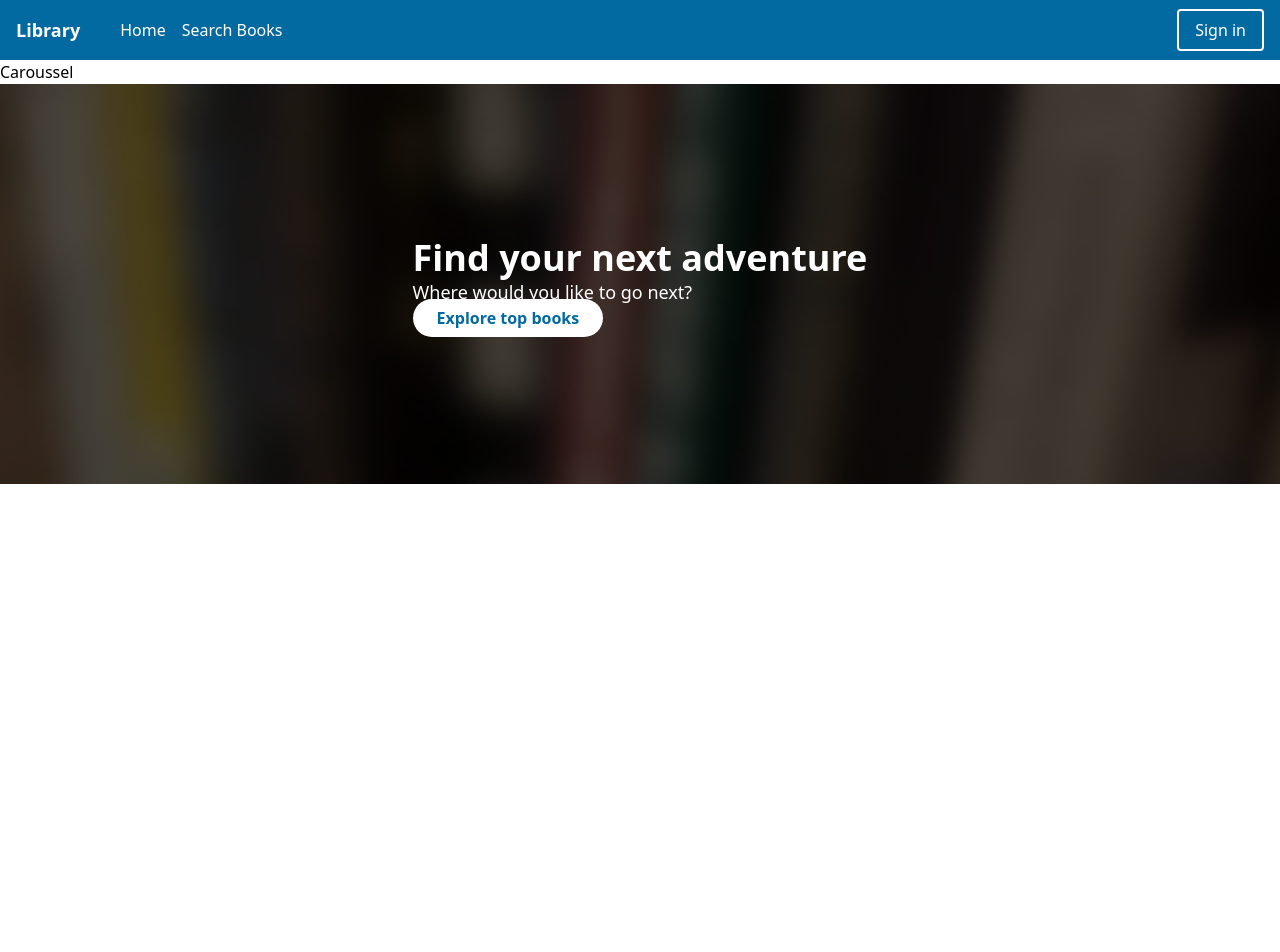
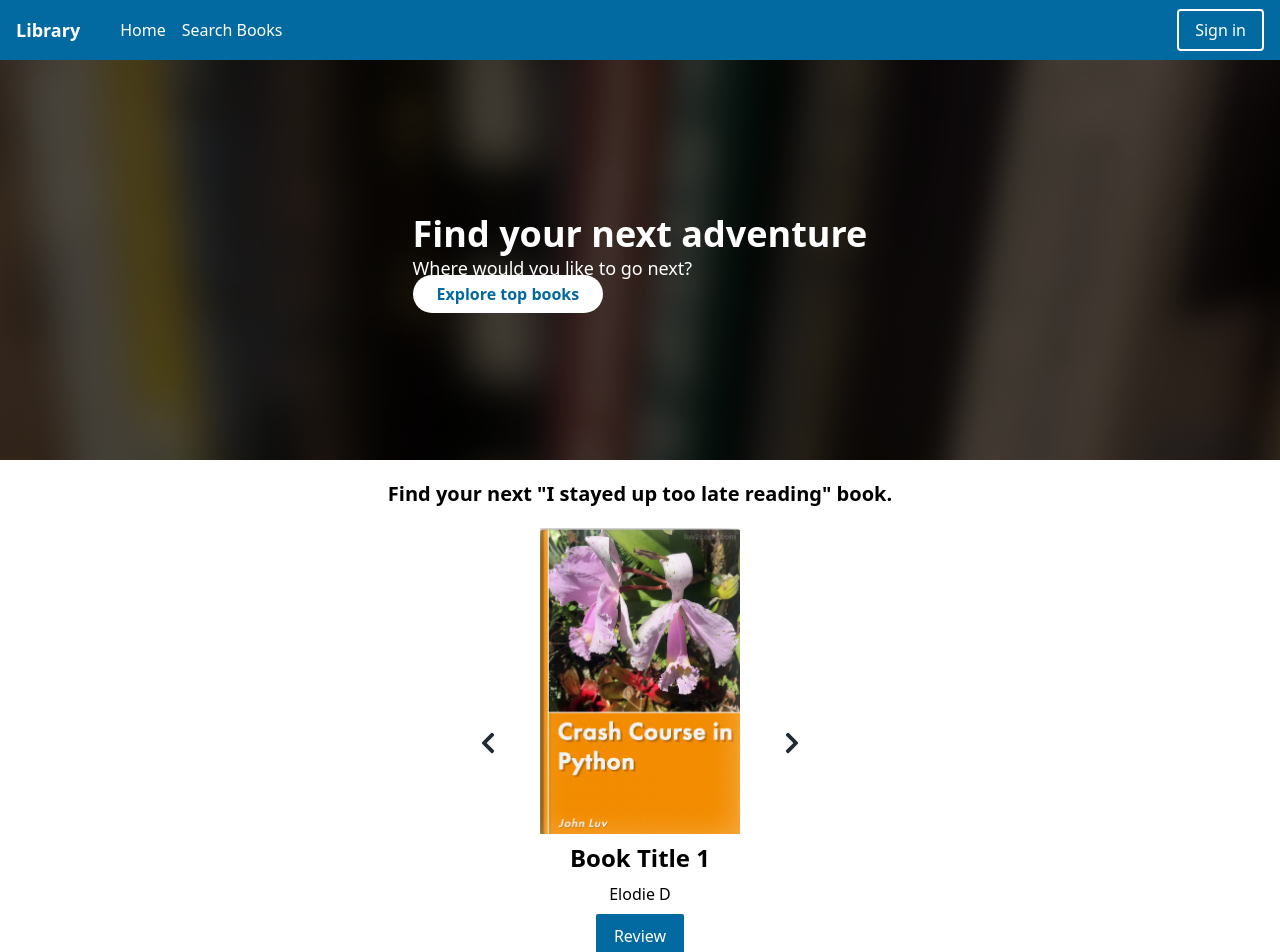
Before and after one commit to elodiedaumal/Library-fullstack-java-react-ts, a React (Create React App) app: page / in a window 1280 px wide. Shown: the top 952 px of the page. Before the commit the page ends 800 px from the top, so only its background shows below. Built offline with nearby package versions, Linux system fonts and the light colour scheme.

Commit message:
create caroussel with 3 books

```diff
--- a/src/components/Caroussel.tsx
+++ b/src/components/Caroussel.tsx
@@ -1,7 +1,92 @@
-import React from "react";
+import { useState } from "react";
+
+import { FaChevronLeft, FaChevronRight } from "react-icons/fa";
+
+import bookImage1 from "../Images/BooksImages/book-luv2code-1000.png";
+import bookImage2 from "../Images/BooksImages/new-book-1.png";
+import bookImage3 from "../Images/BooksImages/new-book-2.png";
 
 const Caroussel = () => {
-   return <div>Caroussel</div>;
+   const [currentIndex, setCurrentIndex] = useState(0);
+
+   const items = [
+      {
+         id: 1,
+         title: "Book Title 1",
+         author: "Elodie D",
+         image: bookImage1,
+      },
+      {
+         id: 2,
+         title: "Book Title 2",
+         author: "Elodie D",
+         image: bookImage2,
+      },
+      {
+         id: 3,
+         title: "Book Title 3",
+         author: "Elodie D",
+         image: bookImage3,
+      },
+   ];
+
+   const handleNext = () => {
+      setCurrentIndex((prevIndex) => (prevIndex + 1) % items.length);
+   };
+
+   const handlePrev = () => {
+      setCurrentIndex(
+         (prevIndex) => (prevIndex - 1 + items.length) % items.length
+      );
+   };
+   return (
+      <div className='mt-5'>
+         <h3 className='text-center font-bold text-xl'>
+            Find your next "I stayed up too late reading" book.
+         </h3>
+
+         <div className='mx-auto mt-5 md:w-90'>
+            <div className='flex gap-10 justify-center items-center'>
+               <button className='text-gray-800 text-2xl' onClick={handlePrev}>
+                  <FaChevronLeft />
+               </button>
+
+               <div>
+                  {items.map((item, index) => (
+                     <div
+                        key={item.id}
+                        className={`mx-auto flex flex-col justify-center items-center gap-2  ${
+                           index === currentIndex ? "" : "hidden"
+                        }`}
+                     >
+                        <img
+                           className='max-w-[200px]'
+                           src={item.image}
+                           alt={item.title}
+                        />
+                        <h3 className='text-2xl font-bold'>{item.title}</h3>
+                        <p className=''>{item.author}</p>
+                        <button className='bg-sky-700 rounded-sm text-white py-2 px-4 border-2 hover:bg-white hover:text-sky-700 border-sky-700'>
+                           <a href='#'>Review</a>
+                        </button>
+                     </div>
+                  ))}
+               </div>
+               <button className='text-gray-800 text-2xl' onClick={handleNext}>
+                  <FaChevronRight />
+               </button>
+            </div>
+         </div>
+         <div className='text-center mt-10'>
+            <a
+               className='border-gray-400 border-2 p-2 rounded-full text-gray-500'
+               href='#'
+            >
+               View More
+            </a>
+         </div>
+      </div>
+   );
 };
 
 export default Caroussel;
--- /dev/null
+++ b/src/images.d.ts
@@ -0,0 +1,4 @@
+declare module "*.png";
+declare module "*.jpg";
+declare module "*.jpeg";
+declare module "*.gif";
--- a/src/index.css
+++ b/src/index.css
@@ -47,17 +47,6 @@
    width: "720";
 }
 
-.homepage-carousel-title {
-   display: flex !important;
-   justify-content: center !important;
-   align-items: center !important;
-}
-
-.book-div {
-   width: 480px;
-   height: 384px;
-}
-
 .inactiveLink {
    pointer-events: none;
    cursor: default;
--- a/src/pages/HomePage.tsx
+++ b/src/pages/HomePage.tsx
@@ -5,8 +5,8 @@ import Caroussel from "../components/Caroussel";
 const HomePage = () => {
    return (
       <>
+         <ExploreTopBooks />
          <Caroussel />
-         <ExploreTopBooks />
       </>
    );
 };
```
